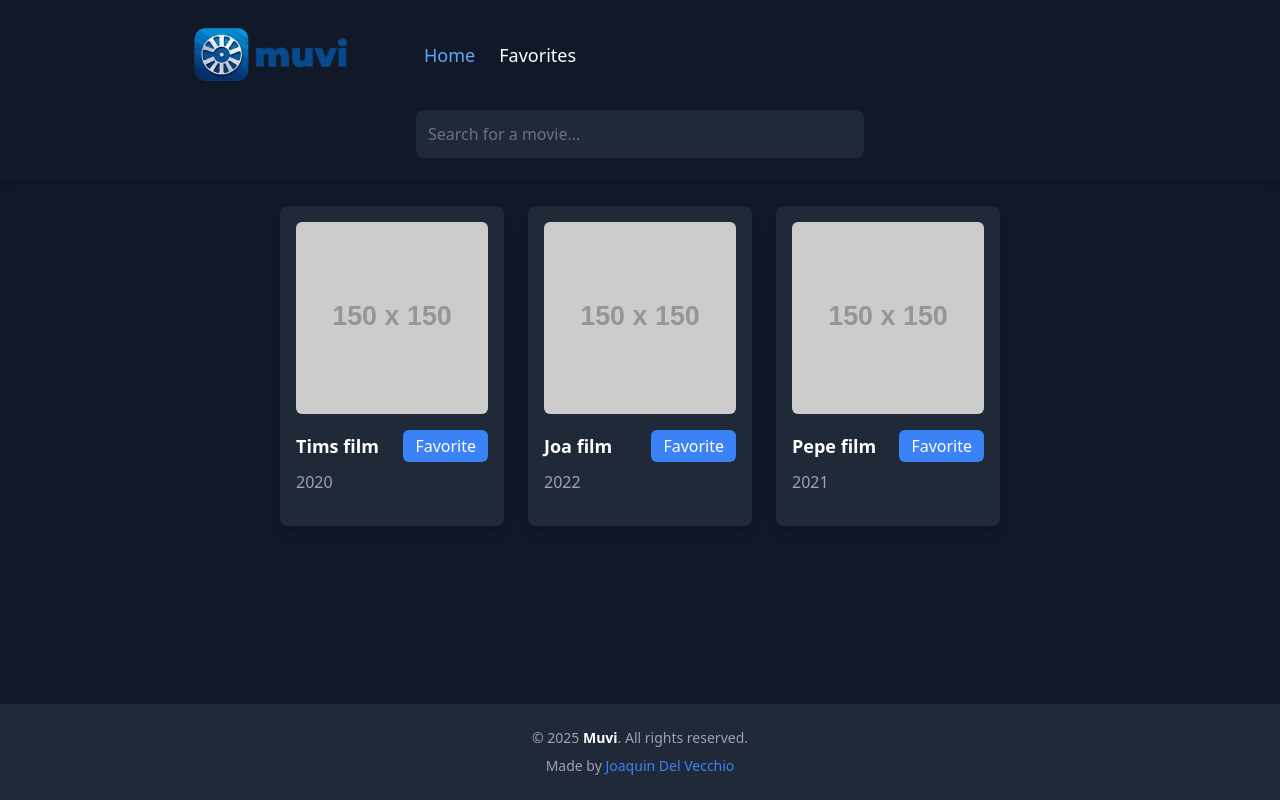
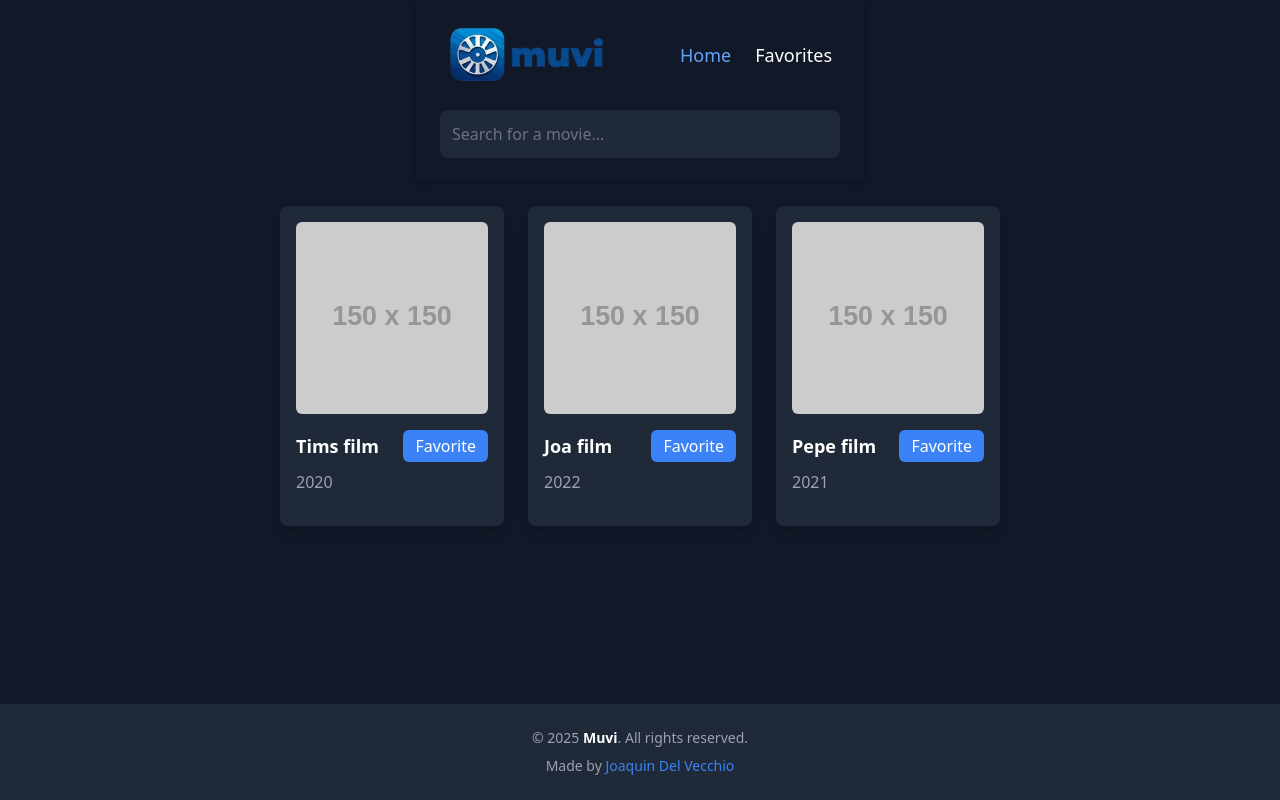
Before and after one commit to JoaDelVecchio/muvi, a React (Vite) app: page / in a window 1280 px wide. Built offline with nearby package versions, Linux system fonts and the light colour scheme.

Commit message:
Add link id for better usability

```diff
--- a/src/components/Header.tsx
+++ b/src/components/Header.tsx
@@ -10,12 +10,12 @@ const Header = ({
   handleMovieFilter: (e: React.ChangeEvent<HTMLInputElement>) => void;
 }) => {
   return (
-    <header className="w-full flex flex-col items-center justify-center gap-6 p-6 bg-gray-900 text-center shadow-md">
-      <div className="w-full max-w-4xl flex flex-col md:flex-row items-center gap-10">
+    <header className="w-full  max-w-md flex flex-col items-center justify-center gap-6 p-6 bg-gray-900 text-center shadow-md">
+      <div className="  flex flex-col md:flex-row items-center gap-10">
         <img src={Logo} alt="Muvi logo" className="w-40 md:w-48" />
         <Navbar />
       </div>
-      <form className="w-full max-w-md">
+      <form className="w-full ">
         <input
           type="text"
           name="movieFilter"
--- a/src/components/Navbar.tsx
+++ b/src/components/Navbar.tsx
@@ -4,15 +4,16 @@ const Navbar = () => {
   const location = useLocation();
 
   const isActive = (path: string) => location.pathname == path;
+
   const links = [
-    { path: "/", name: "Home" },
-    { path: "/favorites", name: "Favorites" },
+    { id: 1, path: "/", name: "Home" },
+    { id: 2, path: "/favorites", name: "Favorites" },
   ];
   return (
     <nav>
       <ul className="flex gap-6 text-lg">
-        {links.map((link, i) => (
-          <li key={i}>
+        {links.map((link) => (
+          <li key={link.id}>
             <Link
               to={link.path}
               className={`${
```
